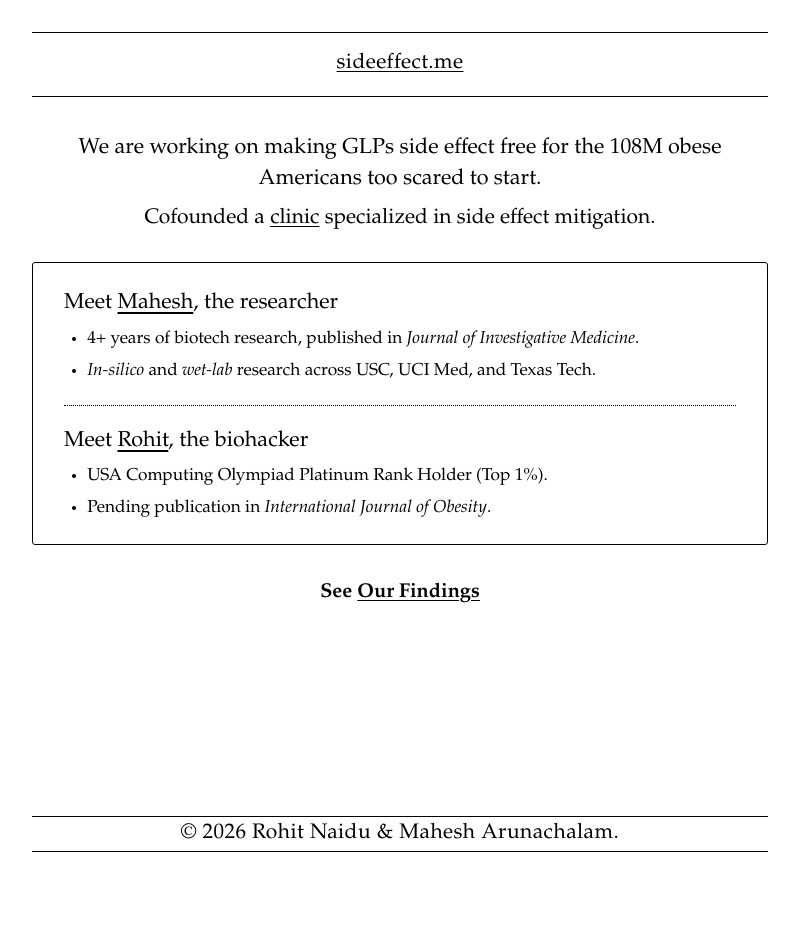
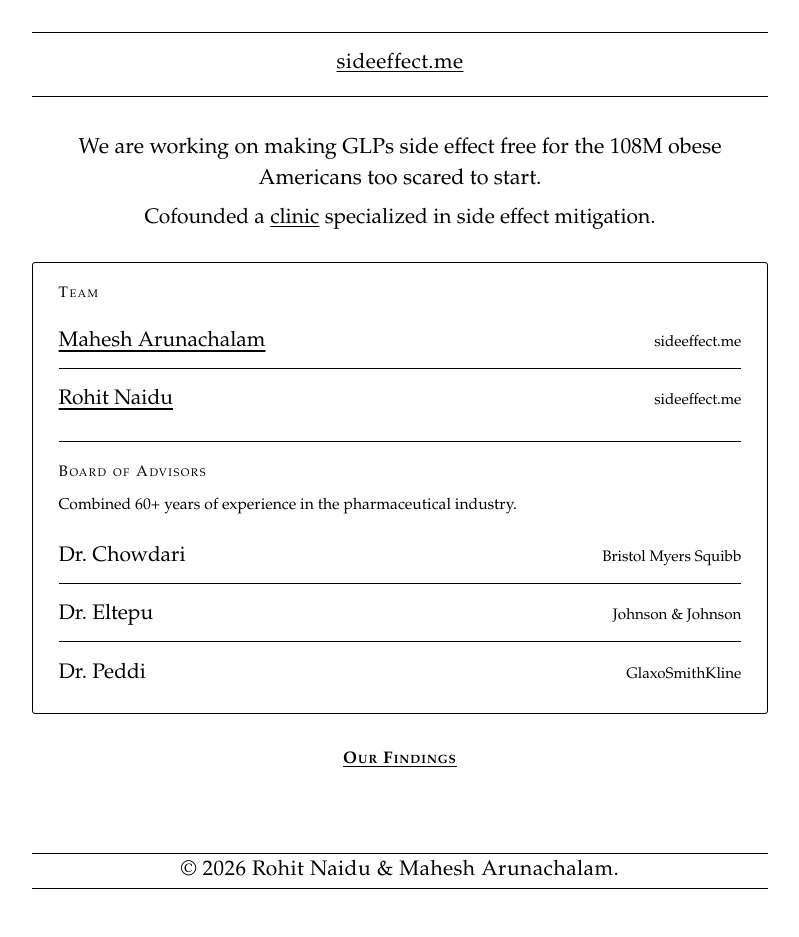
Before and after one commit to rohit-naidu/research-blog, a Jekyll site: the page built from index.html, in a window 1280 px wide. Shown: the whole page, without its empty margins (240-1039 px from the left). Built offline with Jekyll 4.4.1, drawn with Linux system fonts in a browser that asks for light colours; before the commit the page ends 900 px from its top, so only the background shows below that.

Commit message:
Redesign homepage with professional Team and Board of Advisors rosters.
Co-authored-by: Cursor <cursoragent@cursor.com>

```diff
--- a/assets/css/style.css
+++ b/assets/css/style.css
@@ -251,13 +251,62 @@ p {
   background and border, so we remove the leftover top margin that pushed the
   first author dotted rule away from the card edge.
 */
-.card--authors .intro-block {
-  margin-top: 0;
+.card--roster {
+  text-align: left;
 }
 
-.card--authors .author-bio:first-of-type {
-  border-top: 0;
-  padding-top: 0;
+.roster-block + .roster-block {
+  border-top: 1px solid var(--rule);
+  margin-top: 1.5rem;
+  padding-top: 1.35rem;
+}
+
+.roster-heading {
+  color: var(--ink);
+  font-size: 0.95rem;
+  font-variant: small-caps;
+  font-weight: 500;
+  letter-spacing: 0.1em;
+  margin: 0 0 0.85rem;
+}
+
+.roster-summary {
+  color: var(--muted-ink);
+  font-size: 0.98rem;
+  line-height: 1.45;
+  margin: 0 0 0.85rem;
+}
+
+.roster-list {
+  list-style: none;
+  margin: 0;
+  padding: 0;
+}
+
+.roster-list li {
+  align-items: baseline;
+  border-bottom: 1px solid var(--rule);
+  display: flex;
+  gap: 1rem;
+  justify-content: space-between;
+  padding: 0.55rem 0;
+}
+
+.roster-list li:last-child {
+  border-bottom: 0;
+  padding-bottom: 0;
+}
+
+.roster-name {
+  color: var(--ink);
+  flex: 1 1 auto;
+}
+
+.roster-org {
+  color: var(--muted-ink);
+  flex: 0 1 auto;
+  font-size: 0.95rem;
+  text-align: right;
 }
 
 .card--findings .findings-link {
@@ -300,8 +349,10 @@ p {
 
 .findings-link {
   color: var(--ink);
-  font-size: 1.25rem;
-  font-weight: 700;
+  font-size: 1.05rem;
+  font-weight: 500;
+  font-variant: small-caps;
+  letter-spacing: 0.06em;
   margin: 2rem 0 1rem;
 }
 
@@ -730,4 +781,13 @@ figcaption {
     display: block;
     margin-bottom: 0.1rem;
   }
+
+  .roster-list li {
+    flex-direction: column;
+    gap: 0.15rem;
+  }
+
+  .roster-org {
+    text-align: left;
+  }
 }
--- a/index.html
+++ b/index.html
@@ -1,17 +1,9 @@
 ---
-# This front matter tells Jekyll to process this file.
-# layout: default means Jekyll wraps this page with _layouts/default.html.
 layout: default
 title: Home
 ---
 
-<!--
-  Homepage: kept deliberately quiet.
-  One mission sentence, the two author bios, and a single link into the
-  detailed findings page. No highlights, no banners, no animations.
--->
-<section class="homepage-intro" aria-label="Mission and authors">
-  <!-- Mission line. Plain sentence, no emphasis stacking. -->
+<section class="homepage-intro" aria-label="Introduction">
   <p class="lede intro-mission">
     We are working on making GLPs side effect free for the 108M obese
     Americans too scared to start.
@@ -21,44 +13,48 @@ title: Home
     in side effect mitigation.
   </p>
 
-  <!-- Authors card. The only visually grouped block on the page. -->
-  <div class="card card--authors">
-    <div class="intro-block">
-      <section class="author-bio">
-        <p class="intro-title">
-          Meet <a class="author-link" href="http://Mahesharunachalam.com">Mahesh</a>, the researcher
-        </p>
-        <ul>
+  <div class="card card--roster">
+    <section class="roster-block">
+      <h2 class="roster-heading">Team</h2>
+      <ul class="roster-list">
         <li>
-            4+ years of biotech research, published in
-            <em>Journal of Investigative Medicine</em>.
+          <span class="roster-name">
+            <a class="author-link" href="http://Mahesharunachalam.com">Mahesh Arunachalam</a>
+          </span>
+          <span class="roster-org">sideeffect.me</span>
         </li>
         <li>
-            <em>In-silico</em> and <em>wet-lab</em> research across
-            USC, UCI Med, and Texas Tech.
+          <span class="roster-name">
+            <a class="author-link" href="https://www.linkedin.com/in/rohit-naidu-b65051205/">Rohit Naidu</a>
+          </span>
+          <span class="roster-org">sideeffect.me</span>
         </li>
       </ul>
     </section>
 
-      <section class="author-bio">
-        <p class="intro-title">
-          Meet <a class="author-link" href="https://www.linkedin.com/in/rohit-naidu-b65051205/">Rohit</a>, the biohacker
+    <section class="roster-block">
+      <h2 class="roster-heading">Board of Advisors</h2>
+      <p class="roster-summary">
+        Combined 60+ years of experience in the pharmaceutical industry.
       </p>
-        <ul>
+      <ul class="roster-list">
         <li>
-            USA Computing Olympiad Platinum Rank Holder (Top 1%).
+          <span class="roster-name">Dr. Chowdari</span>
+          <span class="roster-org">Bristol Myers Squibb</span>
         </li>
         <li>
-            Pending publication in
-            <em>International Journal of Obesity</em>.
+          <span class="roster-name">Dr. Eltepu</span>
+          <span class="roster-org">Johnson &amp; Johnson</span>
+        </li>
+        <li>
+          <span class="roster-name">Dr. Peddi</span>
+          <span class="roster-org">GlaxoSmithKline</span>
         </li>
       </ul>
     </section>
   </div>
-  </div>
 
-  <!-- Path into the research. Single quiet link. -->
   <p class="findings-link">
-    See <a href="{{ '/findings/' | relative_url }}">Our Findings</a>
+    <a href="{{ '/findings/' | relative_url }}">Our Findings</a>
   </p>
 </section>
```
Lines whose indentation alone changed are shown as unchanged.
